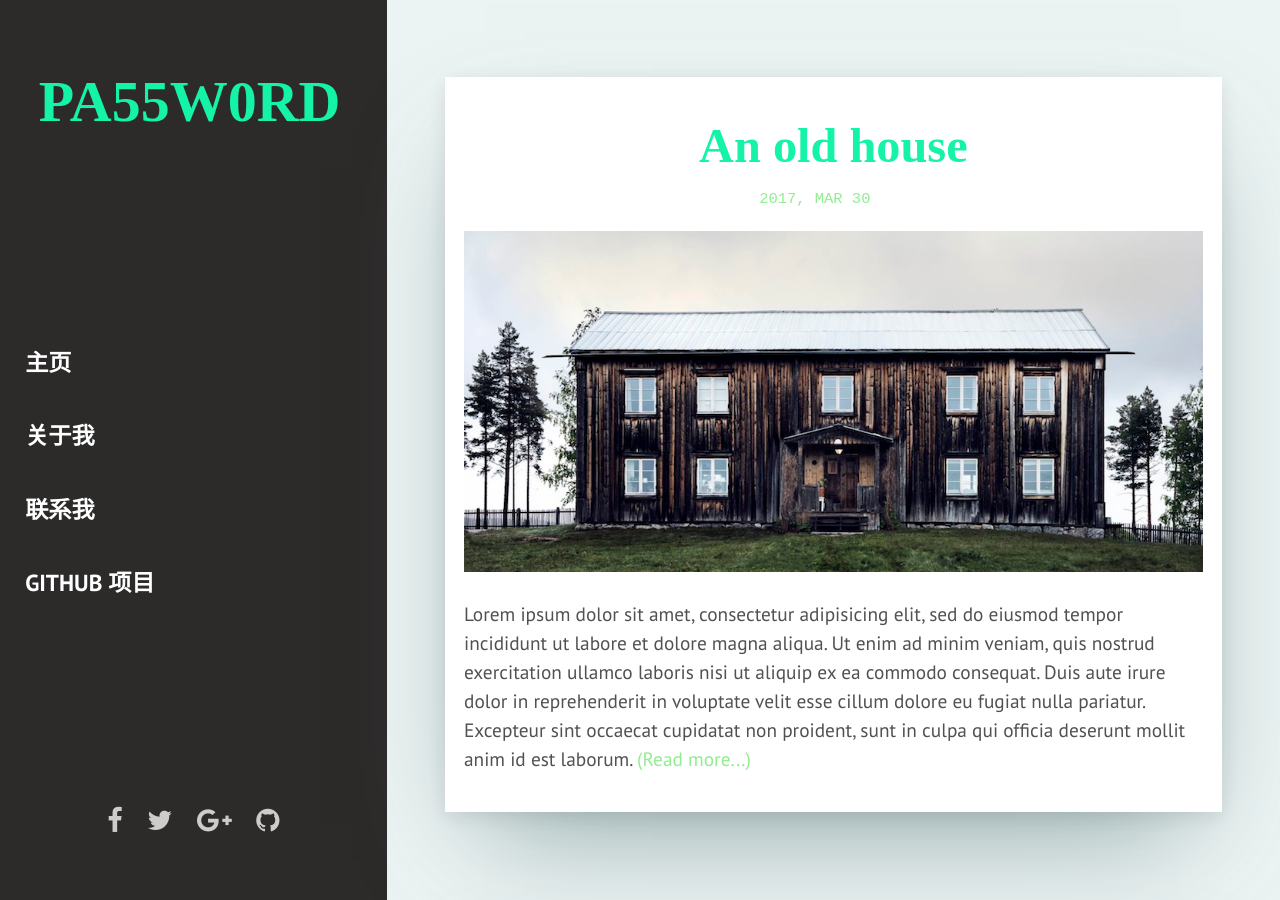
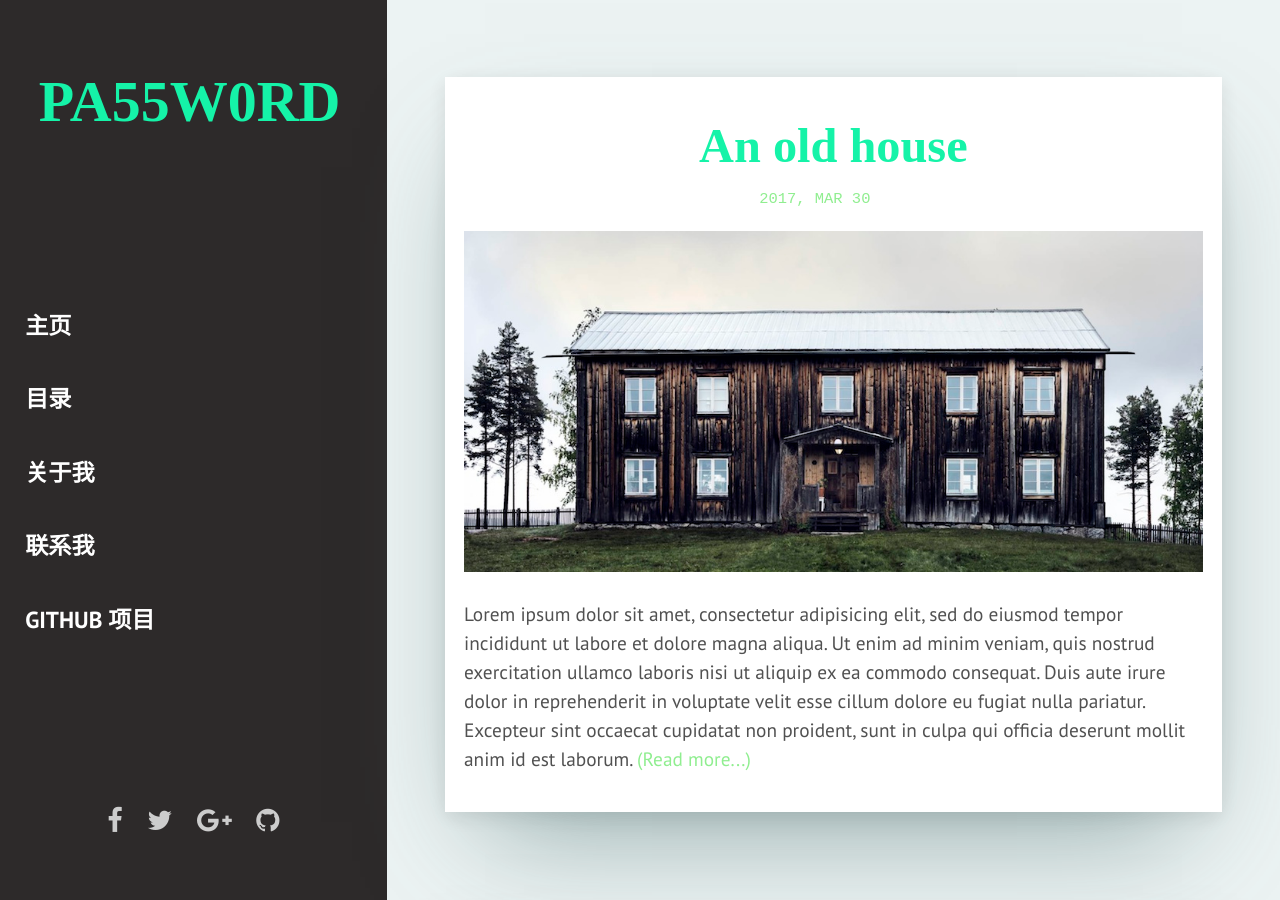
Before and after one commit to Pa55w0rd/pa55w0rd.github.io.old, a Jekyll site: the page built from index.html, in a window 1280 px wide and 900 px high. Built offline with Jekyll 4.4.1, drawn with Linux system fonts in a browser that asks for light colours; some web fonts are replaced; the list of posts is cut into pages by our own code.

Commit message:
添加目录

```diff
--- a/_includes/sidebar.html
+++ b/_includes/sidebar.html
@@ -7,6 +7,7 @@
 
     <menu class="sidebar-menu">
       <li class="menu-items"><a class="menu-links" href="{{site.baseurl}}/">主页</a></li>
+      <li class="menu-items"><a class="menu-links" href="{{site.baseurl}}/list/">目录</a></li>
       <li class="menu-items"><a class="menu-links" href="{{site.baseurl}}/about/">关于我</a></li>
       <li class="menu-items"><a class="menu-links" href="{{site.baseurl}}/contact/">联系我</a></li>
       <li class="menu-items"><a class="menu-links" href="https://github.com/Pa55w0rd/">Github 项目</a></li>
```
